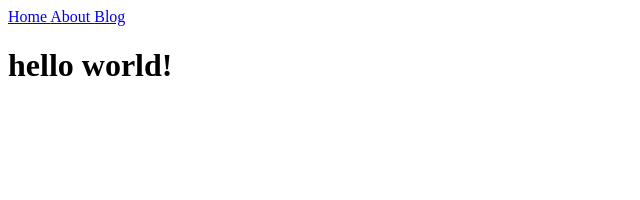
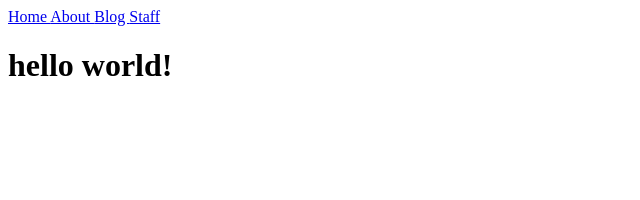
Before and after one commit to quantum-kat/trial, a Jekyll site: the page built from index.html, in a window 1280 px wide. Shown: the top 200 px of the page, without its empty margins (0-640 px from the left). Built offline with Jekyll 4.4.1, drawn with Linux system fonts in a browser that asks for light colours.

Commit message:
Update navigation.yml

```diff
--- a/_data/navigation.yml
+++ b/_data/navigation.yml
@@ -4,3 +4,5 @@
   link: https://quantum-kat.github.io/trial/about
 - name: Blog
   link: https://quantum-kat.github.io/trial/blog
+- name: Staff
+  link: https://quantum-kat.github.io/trial/staff
```
